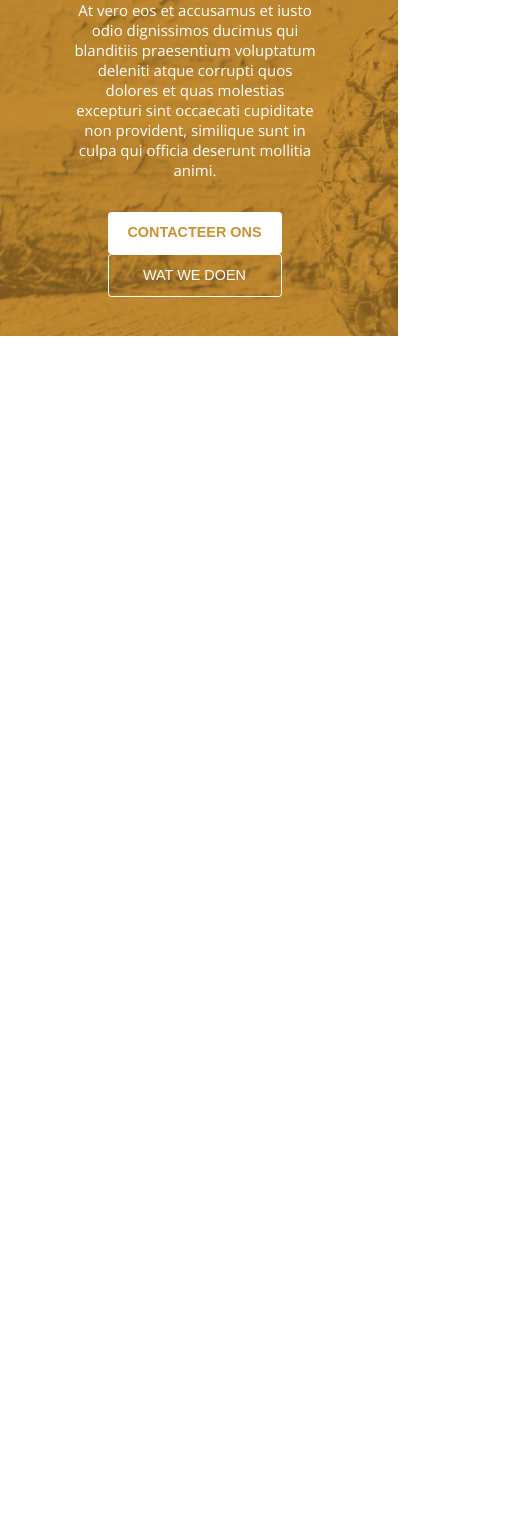
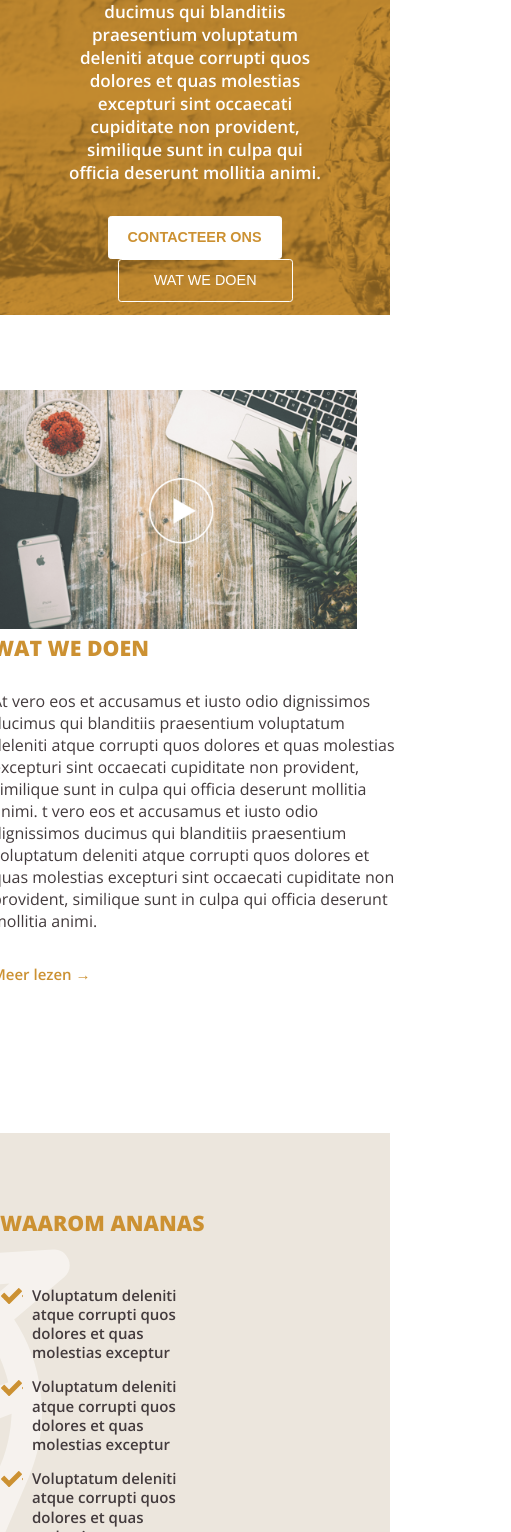
Before and after one commit to KrisTemmerman/front-end-test, a website: page index.html in a window 390 px wide. Shown: the part 468-2000 px from the top of the page, 511 px wide, since content can reach past the window. Before the commit the page ends 844 px from the top, so only its background shows below. Drawn offline with nearby package versions, Linux system fonts and the light colour scheme.

Commit message:
added what we do block and why pinapple block

```diff
--- /dev/null
+++ b/css/list.css
@@ -0,0 +1,2 @@
+.list--emphasized {
+  color: red; }
--- a/index.html
+++ b/index.html
@@ -51,17 +51,54 @@
 
 	<div class="row">
 		<div class="col-xs-12">
-				<div class="jumbotron ">
+				<div class="jumbotron">
 						<div class="jumbotron--content">
 							<h1> De ananas valt niet ver van de boom </h1>
 							<p>At vero eos et accusamus et iusto odio dignissimos ducimus qui blanditiis praesentium voluptatum deleniti atque corrupti quos dolores et quas molestias excepturi sint occaecati cupiditate non provident, similique sunt in culpa qui officia deserunt mollitia animi.</p>
-
-								<button class="button--white"> Contacteer Ons</button>
-								<button class="button--transparent"> Wat we doen</button>
+								<div class="buttongroup">
+									<button class="button--white"> Contacteer Ons</button>
+									<button class="button--transparent"> Wat we doen</button>
+								</div>
 						</div>
 				</div>
 			</div>
 	</div>
 
+	<div class="row">
+		<div class="col-xs-12 block">
+			<div class="container">
+				<div class="row">
+						<div class="col-md-6 block--image">
+							<img src="images/articleimage.png" srcset="images/articleimage@2.png 2x"  alt="Wat we doen">
+						</div>
+						<div class="col-md-6 block--content">
+							<h1> Wat we doen </h1>
+							<p>
+								At vero eos et accusamus et iusto odio dignissimos ducimus qui blanditiis praesentium voluptatum deleniti atque corrupti quos dolores et quas molestias excepturi sint occaecati cupiditate non provident, similique sunt in culpa qui officia deserunt mollitia animi. t vero eos et accusamus et iusto odio dignissimos ducimus qui blanditiis praesentium voluptatum deleniti atque corrupti quos dolores et quas molestias excepturi sint occaecati cupiditate non provident, similique sunt in culpa qui officia deserunt mollitia animi.
+							</p>
+
+							<a href="#" class="link--readmore" > Meer lezen </a>
+						</div>
+				</div>
+			</div>
+		</div>
+	</div>
+	<div class="row">
+		<div class="col-xs-12 block block--singlepine">
+			<div class="container">
+					<h1> Waarom Ananas </h1>
+					<ul class="list--emphasized">
+						<li>Voluptatum deleniti atque corrupti quos dolores et quas molestias exceptur</li>
+						<li>Voluptatum deleniti atque corrupti quos dolores et quas molestias exceptur</li>
+						<li>Voluptatum deleniti atque corrupti quos dolores et quas molestias exceptur</li>
+					</ul>
+
+					<a href="#" class="link--readmore">Contacteer ons </a>
+			</div>
+		</div>
+	</div>
+
+
+
 </body>
 </html>
--- /dev/null
+++ b/scss/_block.scss
@@ -0,0 +1,22 @@
+.block{
+  margin: 4.667rem 0;
+}
+
+.block--content{
+  p{
+    padding: 1.733rem 0 2rem 0;
+  }
+}
+
+.block--image img{
+  width:90%;
+}
+
+.block--singlepine{
+
+  padding: 4.667rem 0 6.333rem 0;
+  background-color:$light-orange;
+  background-image:url('../images/pineapplebg.svg');
+  background-repeat:no-repeat;
+  background-position:right 20rem top 2rem;
+}
--- a/scss/_buttons.scss
+++ b/scss/_buttons.scss
@@ -29,3 +29,12 @@ button, .button{
   color:#fff;
   background-color:rgba(0,0,0,0)
 }
+
+.buttongroup{
+  display:inline-block;
+  >button:not(:first-child){
+    margin-left:1.33rem;
+  }
+
+
+}
--- a/scss/_fonts.scss
+++ /dev/null
@@ -1,3 +0,0 @@
-@import url(https://fonts.googleapis.com/css?family=Open+Sans);
-
-$open-sans: 'Open Sans', serif;
--- a/scss/_header.scss
+++ b/scss/_header.scss
@@ -1,5 +1,6 @@
 #header{
-  margin-top:0;
+  padding-top:0;
+  padding-bottom: 1.733rem;
 }
 .container{
   margin:0 auto;
@@ -16,17 +17,17 @@
 }
 
 .header--navigation{
-  margin-top:1.6rem;
+  padding-top:1.6rem;
 }
 
 .header--navigation-main{
-    @include horizontal-list-padded(0,0.6667rem);
-    line-height:4rem;
+    @include horizontal-list-padded(0, 0rem);
+    line-height:3rem;
     display:flex;
     justify-content: space-between;
     text-transform:uppercase;
-    & a{
-      font-weight: 600;
+    a{
+      font-weight: $semi-bold;
       color:$dark-gray;
 
       &:visited{
@@ -40,8 +41,9 @@
 
 .header--navigation-sub--item{
   text-transform: capitalize;
-  &>a{
+  a{
     color:$light-gray;
+    font-weight:$normal;
     &:visited{
       color:$light-gray;
     }
--- a/scss/_jumbotron.scss
+++ b/scss/_jumbotron.scss
@@ -9,19 +9,21 @@
 }
 
 .jumbotron--content{
-  max-width:60%;
+  max-width:65%;
   color:#fff;
   text-align: center;
 
   h1{
-    text-transform: uppercase;
+  font-weight: $extra-bold;
     font-size: 2rem;
+    color:#fff;
   }
   p{
     padding-top:1rem;
     padding-bottom:2rem;
+    font-size: 1.067rem;
+    font-weight:$semi-bold;
+    color:#fff;
   }
 
-
-
 }
--- a/scss/_links.scss
+++ b/scss/_links.scss
@@ -1,4 +1,14 @@
 a{
   font-family: $open-sans;
   text-decoration: none;
+  color:$orange;
 }
+
+
+.link--readmore{
+  margin-top:2rem;
+  font-weight:$semi-bold;
+  &:after{
+    content:"→"
+  }
+}
--- /dev/null
+++ b/scss/_lists.scss
@@ -0,0 +1,27 @@
+.list{
+
+}
+
+.list--emphasized{
+  list-style-type:none;
+  padding:2.133rem 0;
+  >li{
+    position:relative;
+    color:$dark-gray;
+    margin-left:2rem;
+    max-width:40%;
+    line-height: 1.2rem;
+    padding-top:0.93rem;
+    font-weight:600;
+
+    &:before {
+      content: "";
+      position: absolute;
+      top: 17px;
+      left: -31px;
+      height: 16px;
+      width: 22px;
+      background-image: url('../images/list-style-ok.svg');
+     }
+  }
+}
--- /dev/null
+++ b/scss/_typography.scss
@@ -0,0 +1,23 @@
+@import url(https://fonts.googleapis.com/css?family=Open+Sans:400,600,700,800);
+
+$open-sans: 'Open Sans', serif;
+
+
+//FONT STYLES //
+
+$normal:400;
+$semi-bold: 600;
+$bold: 700;
+$extra-bold:800;
+
+h1{
+  font-size:1.33rem;
+  color:$orange;
+  text-transform: uppercase;
+  font-weight: $extra-bold;
+}
+
+p{
+  font-size:1rem;
+  color:#433B3D;
+}
--- a/scss/main.scss
+++ b/scss/main.scss
@@ -6,7 +6,7 @@
 /* Colors */
 @import "colors";
 /* Fonts */
-@import "fonts";
+@import "typography";
 /* GRID */
 @import "grid";
 
@@ -16,17 +16,20 @@
 
 @import "buttons";
 
+@import "block";
+
 @import "jumbotron";
+
+@import "lists";
 *{
+  padding:0;
+  margin-top:0;
+  margin-bottom:0;
   box-sizing: border-box;
-  margin:0;
-  padding:0;
 }
-*, *:before, *:after {
-  box-sizing: inherit;
-}
+
 body{
-
+  margin-top:0;
   font-family: $open-sans;
   color:black;
   font-size:15px;
```
Also changed, not shown: css/main.css, images/articleimage.png (added), images/articleimage@2.png (added), images/list-style-ok.svg (added), images/logo.png, images/logo@2.png, images/pineapplebg.png (added), images/pineapplebg.svg (added).
